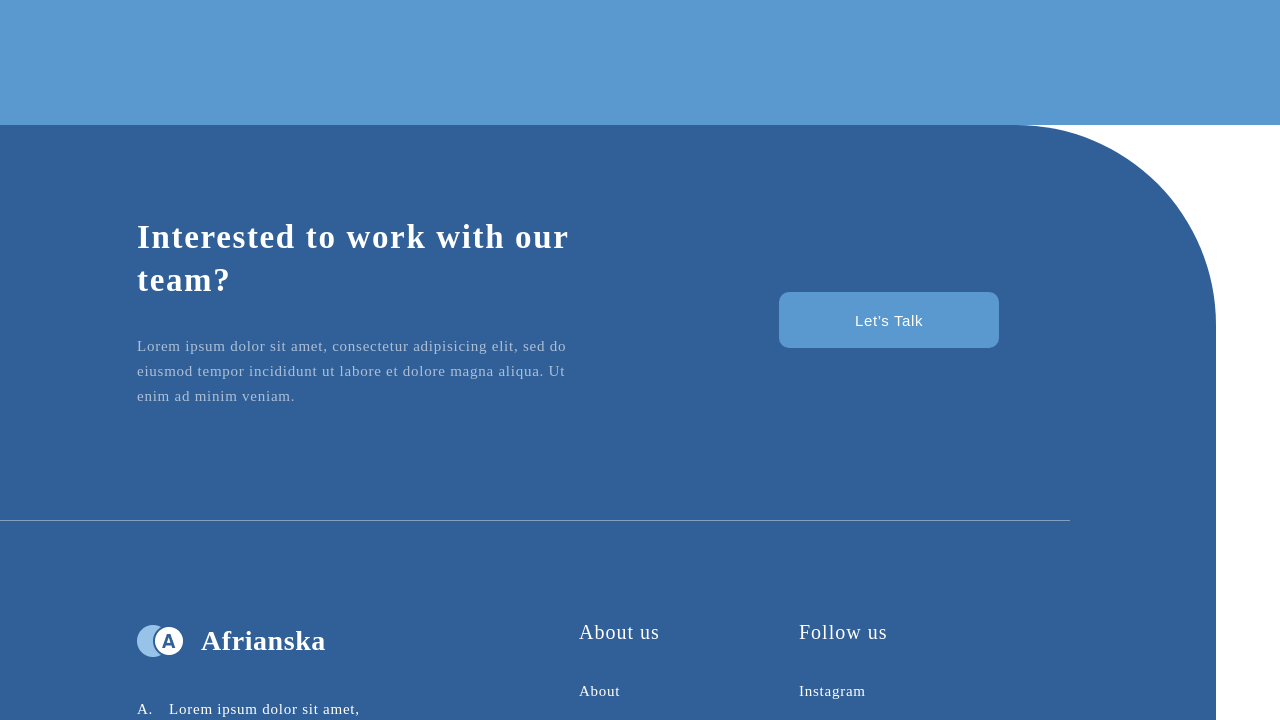
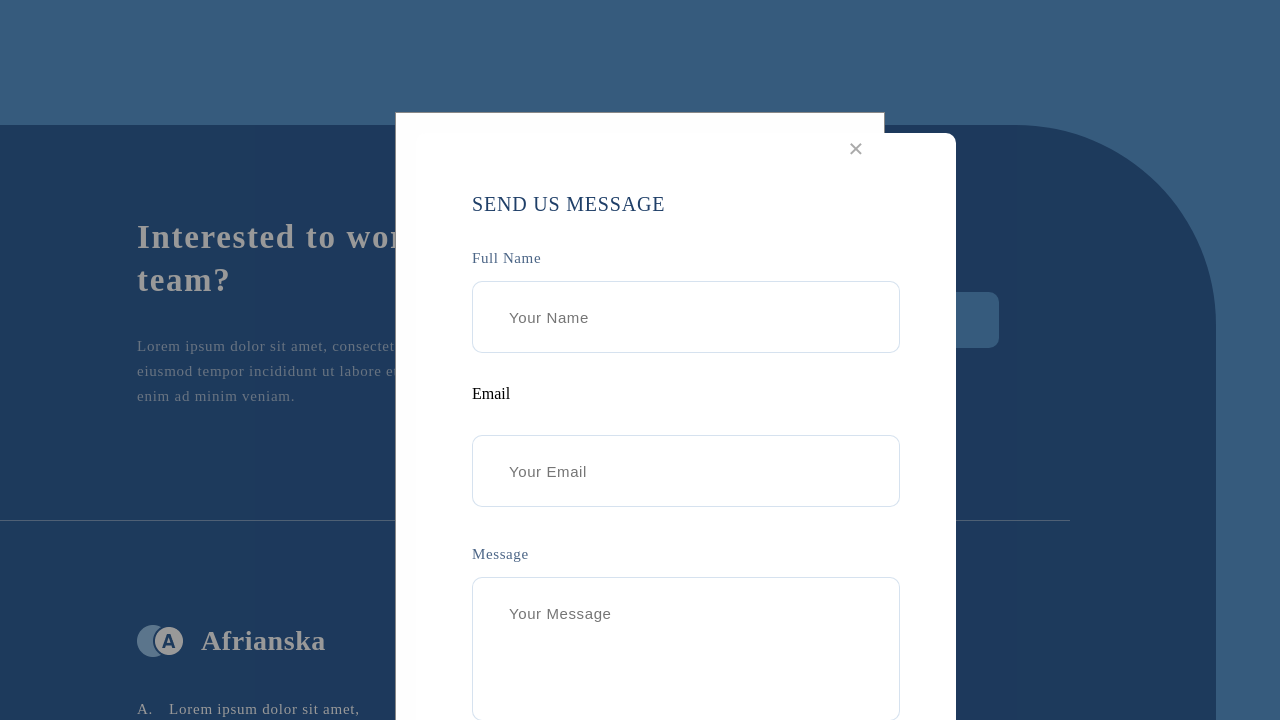
Before and after one commit to KovalevaTatyana/digital_element, a website: page index.html in a window 1280 px wide. Both pictures are taken after a click on the button "Let’s Talk". Shown: the part 2765-3485 px from the top of the page. Drawn offline with Linux system fonts and the light colour scheme.

Commit message:
add modal

```diff
--- a/index.html
+++ b/index.html
@@ -97,7 +97,7 @@
                 <h2 class="footer__block-form-info-heading">Interested to work with our team?</h2>
                 <p class="footer__block-form-info-text">Lorem ipsum dolor sit amet, consectetur adipisicing elit, sed do eiusmod tempor incididunt ut labore et dolore magna aliqua. Ut enim ad minim veniam.</p>
               </div>
-              <button class="footer__block-form-info-btn">Let’s Talk</button>
+              <button id="footer__block-form-info-btn">Let’s Talk</button>
             </div>
           </div>
           <div class="footer__block-line"></div>
@@ -151,5 +151,28 @@
         </div>
       </div>
     </div>
+
+    <div id="myModal" class="modal">
+      <div class="modal-content">
+        <span class="close">&times;</span>
+        <form class="modal-form">
+          <div class="modal-form-title">Send Us Message</div>
+          <div class="modal-form-group">
+            <div class="modal-form-text">Full Name</div>
+            <input type="text" name="fullname" placeholder="Your Name">
+          </div>
+          <div class="modal-form-group">
+            <div class="modal-form-group">Email</div>
+            <input type="email" name="email" placeholder="Your Email">
+          </div>
+          <div class="modal-form-group">
+            <div class="modal-form-text">Message</div>
+            <textarea name="message" placeholder="Your Message"></textarea>
+          </div>
+          <button type="submit" class="modal-form-btn">SUBMIT</button>
+        </form>
+      </div>
+    </div>
+    <script src="script.js"></script>
   </body>
 </html>
--- /dev/null
+++ b/script.js
@@ -0,0 +1,15 @@
+let modal = document.getElementById("myModal");
+let btn = document.getElementById("footer__block-form-info-btn");
+let span = document.getElementsByClassName("close")[0];
+
+btn.onclick = function() {
+  modal.style.display = "block";
+}
+span.onclick = function() {
+  modal.style.display = "none";
+}
+window.onclick = function(event) {
+  if (event.target == modal) {
+    modal.style.display = "none";
+  }
+}
--- a/styles/sass/style.sass
+++ b/styles/sass/style.sass
@@ -4,7 +4,11 @@ $var3: #5A98D0
 $var4: #FFFFFF
 $var5: #316099
 $var6: #F2F2F2
-$var7: #ffffff
+$var7: #5a98d0
+$var8: #ffffff
+$var9: #fefefe
+$var10: #888888
+$var11: #aaaaaa
 
 body
 	padding: 0
@@ -246,6 +250,9 @@ body
 
 
 
+.container-footer
+	background: $var7
+
 .footer__block
 	width: 95%
 	height: 100%
@@ -284,28 +291,12 @@ body
 				color: $var4
 				opacity: 0.6
 
-			&-btn
-				width: 220px
-				height: 56px
-				background: $var3
-				border-radius: 10px
-				border: none
-				outline: none
-				font-size: 15px
-				line-height: 25px
-				text-align: center
-				letter-spacing: 0.04em
-				color: $var4
-				&:hover
-					background: $var2
-
-
 
 
 	&-line
 		height: 1px
 		width: 88%
-		background: $var7
+		background: $var8
 		margin: 96px 0
 		opacity: .4
 		z-index: 2
@@ -360,11 +351,15 @@ body
 								&:hover
 									opacity: 0.6
 
+
 							&:last-child
 								margin-bottom: 0
 
 							&-letter
 								margin-right: 16px
+
+
+
 					&-aboutfollow a
 						text-decoration: none
 						font-size: 15px
@@ -373,6 +368,8 @@ body
 						color: $var4
 						&:hover
 							opacity: 0.6
+
+
 					&-aboutandfollow
 						display: flex
 						justify-content: space-between
@@ -393,6 +390,10 @@ body
 
 						a
 							margin-bottom: 16px
+
+
+
+
 			&-rights
 				margin: 64px 0
 				font-size: 15px
@@ -400,3 +401,106 @@ body
 				letter-spacing: 0.05em
 				color: $var4
 				opacity: 0.4
+
+
+
+
+#footer__block-form-info-btn
+	width: 220px
+	height: 56px
+	background: $var3
+	border-radius: 10px
+	border: none
+	outline: none
+	font-size: 15px
+	line-height: 25px
+	text-align: center
+	letter-spacing: 0.04em
+	color: $var4
+	&:hover
+		background: $var2
+
+
+.modal
+	display: none
+	position: fixed
+	z-index: 1
+	left: 0
+	top: 0
+	width: 100%
+	height: 100%
+	overflow: auto
+	background-color: rgb(0,0,0)
+	background-color: rgba(0,0,0,0.4)
+	&-content
+		background-color: $var9
+		margin: 15% auto
+		padding: 20px
+		border: 1px solid $var10
+		width: 35%
+
+	&-form
+		width: 540px
+		background: $var4
+		border-radius: 10px
+		padding: 56px
+		box-sizing: border-box
+		&-title
+			font-size: 20px
+			line-height: 30px
+			letter-spacing: 0.04em
+			color: $var2
+			margin-bottom: 24px
+			text-transform: uppercase
+
+		&-group
+			width: 428px
+			margin-bottom: 32px
+			input, textarea
+				width: 428px
+				height: 72px
+				border: 1px solid rgba(53, 110, 173, 0.2)
+				box-sizing: border-box
+				border-radius: 10px
+				outline: none
+				padding: 21px 36px
+				font-family: 'Work Sans', sans-serif
+				font-size: 15px
+				line-height: 30px
+				letter-spacing: 0.04em
+				color: rgb(31, 63, 104)
+
+			textarea
+				height: 144px
+				resize: none
+
+
+		&-text
+			font-size: 15px
+			line-height: 30px
+			letter-spacing: 0.04em
+			color: $var2
+			opacity: 0.8
+			margin-bottom: 8px
+
+		&-btn
+			width: 428px
+			height: 72px
+			background: $var3
+			border-radius: 10px
+			outline: none
+			border: none
+			font-size: 15px
+			line-height: 25px
+			text-align: center
+			letter-spacing: 0.04em
+			color: $var4
+.close
+	color: $var11
+	float: right
+	font-size: 28px
+	font-weight: bold
+	&:hover, &:focus
+		color: black
+		text-decoration: none
+		cursor: pointer
```
Also changed, not shown: styles/css/style.css.
